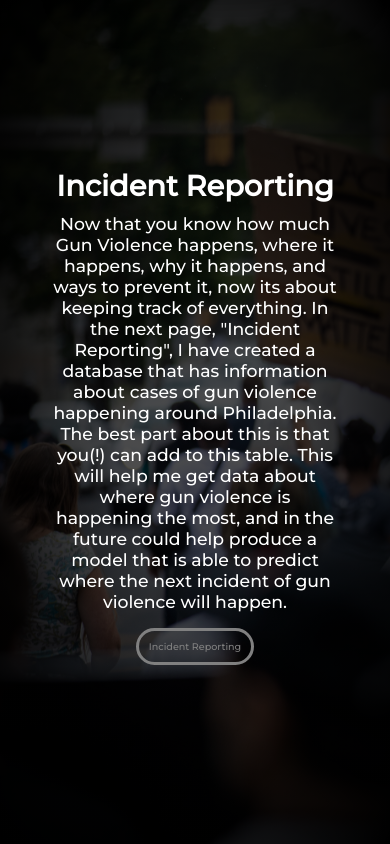
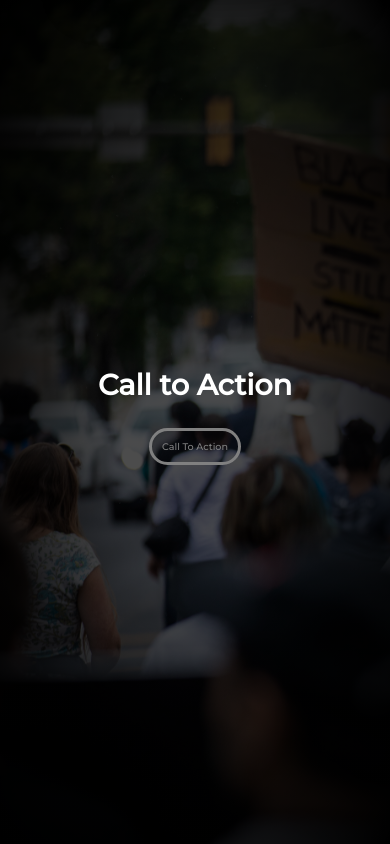
Before and after one commit to AKD2022/Philly-Gun-Violence-Web, a plain HTML site: page prevention.html in a window 390 px wide. Shown: the part 1688-2532 px from the top of the page. Drawn offline with nearby package versions, Linux system fonts and the light colour scheme.

Commit message:
added another page

```diff
--- a/prevention.html
+++ b/prevention.html
@@ -37,9 +37,10 @@
               <div>
                   <ul>
                       <li><a href="index.html">Home</a></li>
-              <li><a href="statistics.html">Statistics - Numbers</a></li>
+                      <li><a href="statistics.html" >Statistics - Numbers</a></li>
                       <li><a href="where.html">Statistics - Location</a></li>
-              <li><a href="prevention.html" style="border-bottom-width: 5px; border-bottom-style: solid;">Prevention</a></li>
+                      <li><a href="prevention.html"  style="border-bottom-width: 5px; border-bottom-style: solid;">Prevention</a></li>
+                      <li><a href="CallToAction.html">Call To Action</a></li>
                       <li><a href="IncidentReporting.html">Incident Reporting</a></li>
                   </ul>
               </div>
@@ -228,14 +229,11 @@
 
   <div class="final">
     <div class="final-container">
-      <h1>Incident Reporting</h1>
-      <p>Now that you know how much Gun Violence happens, where it happens, why it happens, and ways to prevent it,
-        now its about keeping track of everything. In the next page, "Incident Reporting", I have created a database
-        that has information about cases of gun violence happening around Philadelphia. The best part about this is that
-        you(!) can add to this table. This will help me get data about where gun violence is happening the most, and in the
-        future could help produce a model that is able to predict where the next incident of gun violence will happen.
+      <h1>Call to Action</h1>
+      <p>
+
       </p>
-      <a href="IncidentReporting.html" class="btn">Incident Reporting</a>
+      <a href="CallToAction.html" class="btn">Call To Action</a>
     </div>
   </div>
 
```
Also changed, not shown: CSS/IncidentReporting.css (+4 -4 lines), IncidentReporting.html (+3 -3 lines), index.html (+1 -0 lines), statistics.html (+1 -0 lines), where.html (+1 -0 lines), 1 other file. Lines whose indentation alone changed are shown as unchanged.
